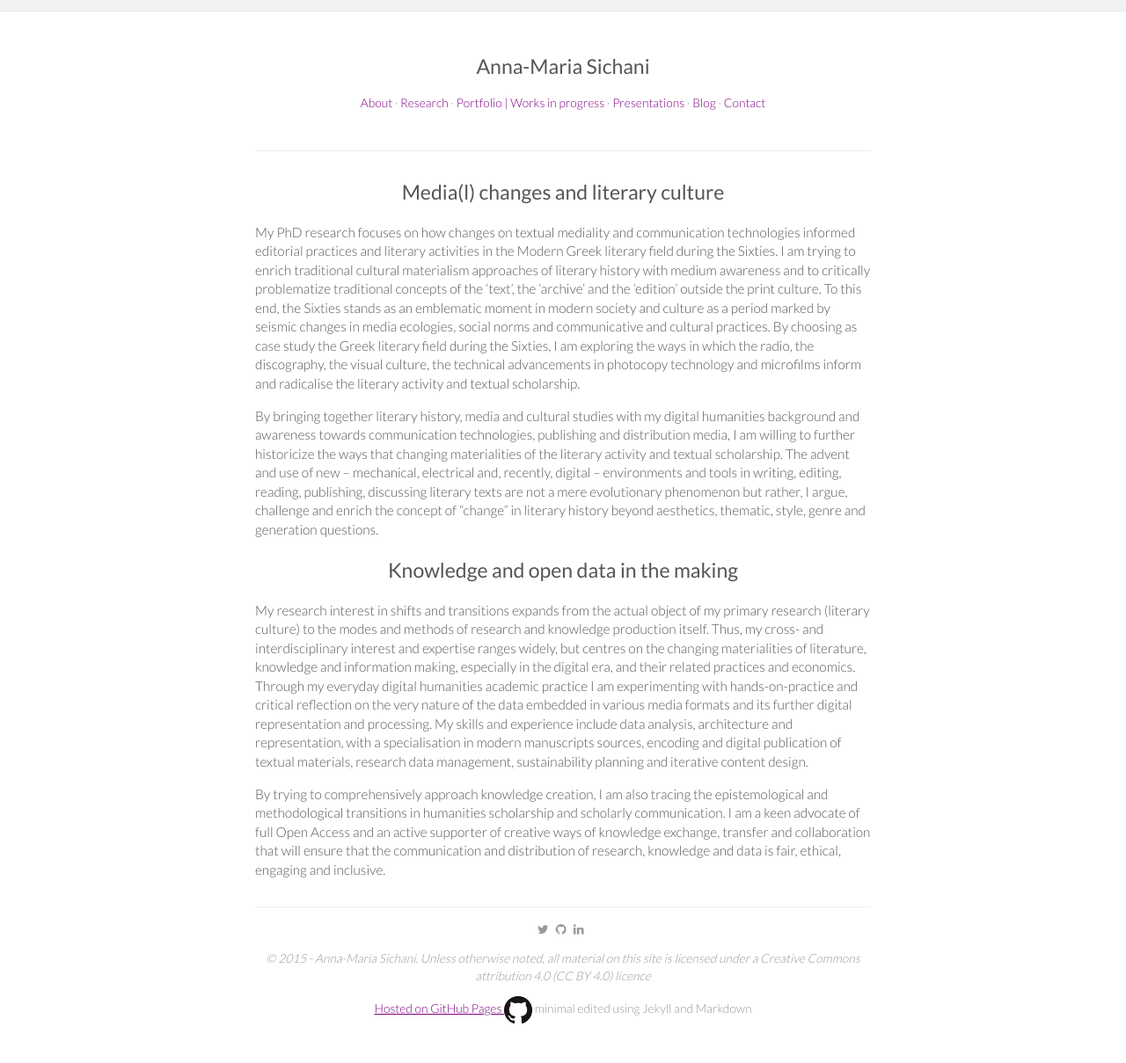
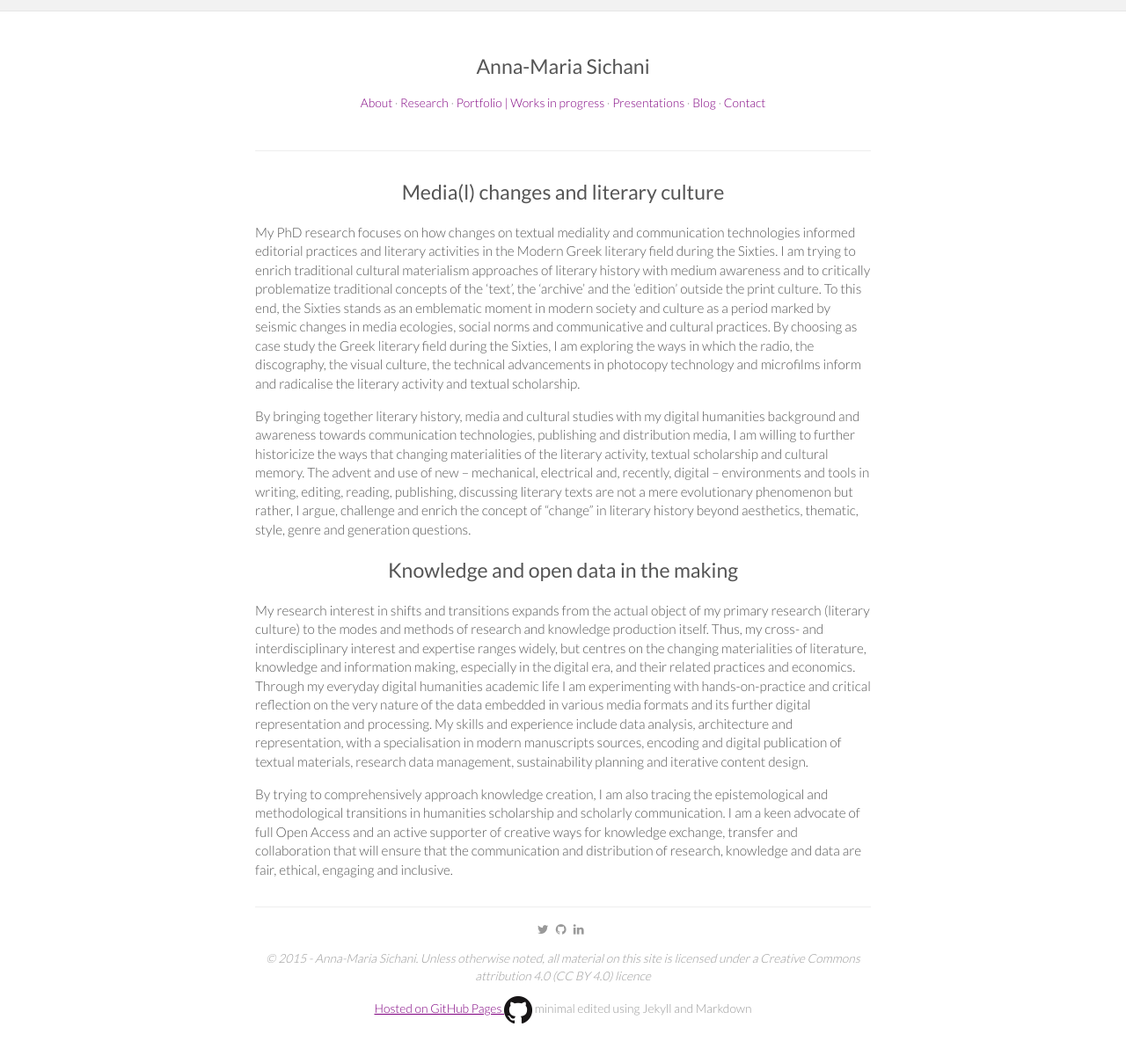
Before and after one commit to amsichani/amsichani.github.io, a Jekyll site: the page built from research.md, in a window 1280 px wide. Shown: the whole page at 88% size. Built offline with Jekyll 4.4.1, drawn with Linux system fonts in a browser that asks for light colours; nearby versions of some CDN libraries.

Commit message:
Update research.md

```diff
--- a/research.md
+++ b/research.md
@@ -8,11 +8,11 @@ redirect_from:
 
 My PhD research focuses on how changes on textual mediality and communication technologies informed editorial practices and literary activities in the Modern Greek literary field during the Sixties. I am trying to enrich traditional cultural materialism approaches of literary history with medium awareness and to critically problematize traditional concepts of the ‘text’, the ‘archive’ and the ‘edition’ outside the print culture. To this end, the Sixties stands as an emblematic moment in modern society and culture as a period marked by seismic changes in media ecologies, social norms and communicative and cultural practices. By choosing as case study the Greek literary field during the Sixties, I am exploring the ways in which the radio, the discography, the visual culture, the technical advancements in photocopy technology and microfilms inform and radicalise the literary activity and textual scholarship.
 
-By bringing together literary history, media and cultural studies with my digital humanities background and awareness towards communication technologies, publishing and distribution media, I am willing to further historicize the ways that changing materialities of the literary activity and textual scholarship. The advent and use of new – mechanical, electrical and, recently, digital – environments and tools in writing, editing, reading, publishing, discussing literary texts are not a mere evolutionary phenomenon but rather, I argue, challenge and enrich the concept of “change” in literary history beyond aesthetics, thematic, style, genre and generation questions.
+By bringing together literary history, media and cultural studies with my digital humanities background and awareness towards communication technologies, publishing and distribution media, I am willing to further historicize the ways that changing materialities of the literary activity, textual scholarship and cultural memory. The advent and use of new – mechanical, electrical and, recently, digital – environments and tools in writing, editing, reading, publishing, discussing literary texts are not a mere evolutionary phenomenon but rather, I argue, challenge and enrich the concept of “change” in literary history beyond aesthetics, thematic, style, genre and generation questions.
 
 
 ## Knowledge and open data in the making
 
-My research interest in shifts and transitions expands from the actual object of my primary research (literary culture) to the modes and methods of research and knowledge production itself. Thus, my cross- and interdisciplinary interest and expertise ranges widely, but centres on the changing materialities of literature, knowledge and information making, especially in the digital era, and their related practices and economics. Through my everyday digital humanities academic practice I am experimenting with hands-on-practice and critical reflection on the very nature of the data embedded in various media formats and its further digital representation and processing. My skills and experience include data analysis, architecture and representation, with a specialisation in modern manuscripts sources, encoding and digital publication of textual materials, research data management, sustainability planning and iterative content design.
+My research interest in shifts and transitions expands from the actual object of my primary research (literary culture) to the modes and methods of research and knowledge production itself. Thus, my cross- and interdisciplinary interest and expertise ranges widely, but centres on the changing materialities of literature, knowledge and information making, especially in the digital era, and their related practices and economics. Through my everyday digital humanities academic life I am experimenting with hands-on-practice and critical reflection on the very nature of the data embedded in various media formats and its further digital representation and processing. My skills and experience include data analysis, architecture and representation, with a specialisation in modern manuscripts sources, encoding and digital publication of textual materials, research data management, sustainability planning and iterative content design.
 
-By trying to comprehensively approach knowledge creation, I am also tracing the epistemological and methodological transitions in humanities scholarship and scholarly communication. I am a keen advocate of full Open Access and an active supporter of creative ways of knowledge exchange, transfer and collaboration that will ensure that the communication and distribution of research, knowledge and data is fair, ethical, engaging and inclusive.
+By trying to comprehensively approach knowledge creation, I am also tracing the epistemological and methodological transitions in humanities scholarship and scholarly communication. I am a keen advocate of full Open Access and an active supporter of creative ways for knowledge exchange, transfer and collaboration that will ensure that the communication and distribution of research, knowledge and data are fair, ethical, engaging and inclusive.
```
